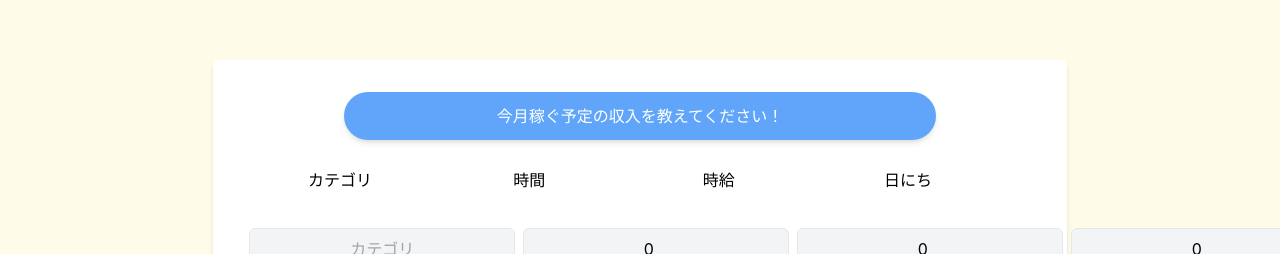
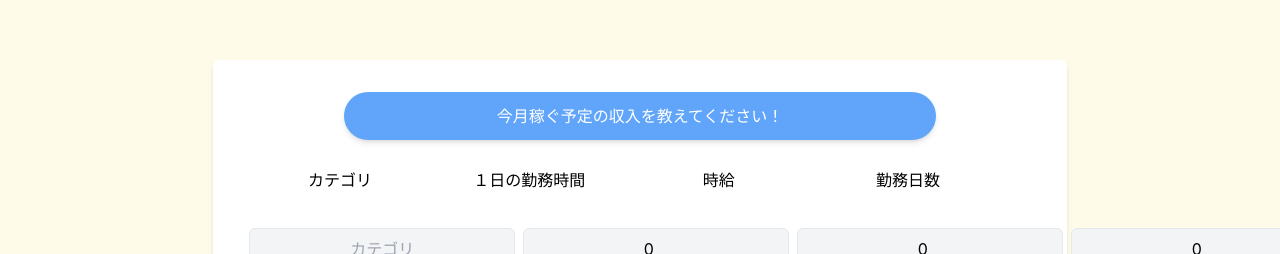
Before and after one commit to naka520/hazimetevol11front, a React (Create React App) app: page /form in a window 1280 px wide. Shown: the part 145-399 px from the top of the page. Built offline with nearby package versions, Linux system fonts and the light colour scheme.

Commit message:
[modify]80晩ポートに修正

```diff
--- a/src/component/Form.tsx
+++ b/src/component/Form.tsx
@@ -65,11 +65,13 @@ const IncomeRegistration: React.FC = () => {
           今月稼ぐ予定の収入を教えてください！
         </div>
         <div className="mb-8 flex justify-between items-center">
-          {["カテゴリ", "時間", "時給", "日にち"].map((header, index) => (
-            <span key={index} className="flex-1 text-center">
-              {header}
-            </span>
-          ))}
+          {["カテゴリ", "１日の勤務時間", "時給", "勤務日数"].map(
+            (header, index) => (
+              <span key={index} className="flex-1 text-center">
+                {header}
+              </span>
+            )
+          )}
           <span className="w-8 h-8"></span>
         </div>
         {entries.map((entry, index) => (
--- a/src/component/Record.tsx
+++ b/src/component/Record.tsx
@@ -3,8 +3,8 @@ import React from "react";
 const RecordDisplay: React.FC = () => {
   const mockData = [
     { date: "2023-01-01", income: 90000 },
-    { date: "2023-01-02", income: 110000 },
-    { date: "2023-01-03", income: 87000 },
+    { date: "2023-02-02", income: 110000 },
+    { date: "2023-03-03", income: 87000 },
     // 以下、さらにデータを追加できます
   ];
 
--- a/src/component/SignIn.tsx
+++ b/src/component/SignIn.tsx
@@ -9,7 +9,7 @@ const SignIn: React.FC = () => {
   const [password, setPassword] = useState<string>("");
   const handleLogin = async () => {
     try {
-      const response = await axios.post("http://localhost:8000/login", {
+      const response = await axios.post("http://localhost:80/login", {
         username,
         email,
         password,
--- a/src/component/SignUp.tsx
+++ b/src/component/SignUp.tsx
@@ -6,7 +6,7 @@ const SignUp: React.FC = () => {
   const [username, setUsername] = useState<string>("");
   const handleSignUp = async () => {
     try {
-      const response = await fetch("http://localhost:8000/users/", {
+      const response = await fetch("http://localhost:80/users/", {
         method: "POST",
         headers: {
           "Content-Type": "application/json",
```
